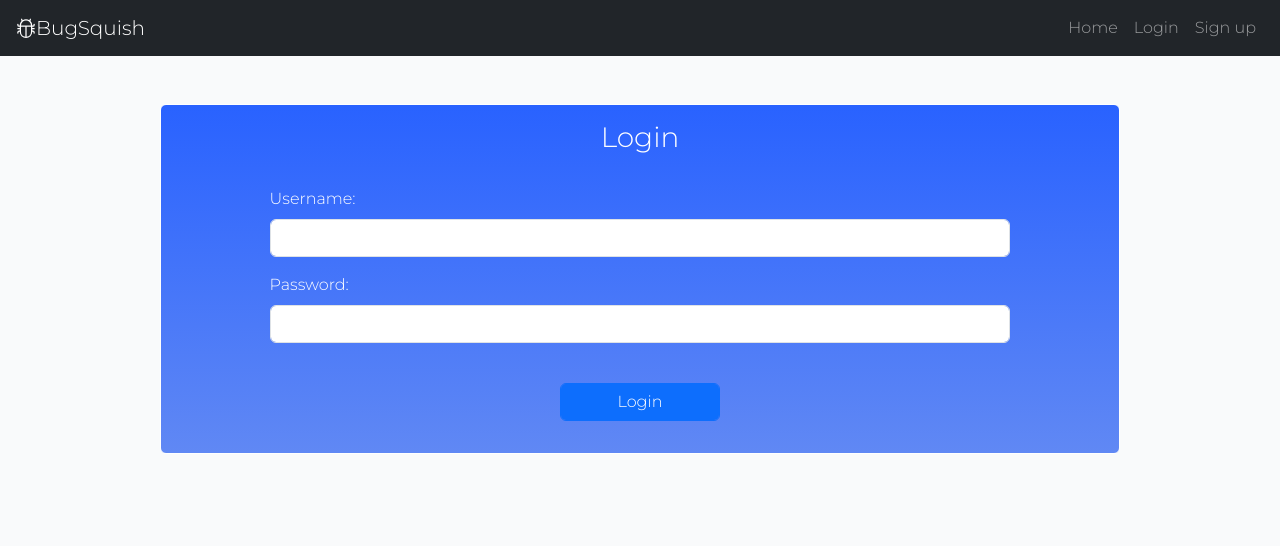
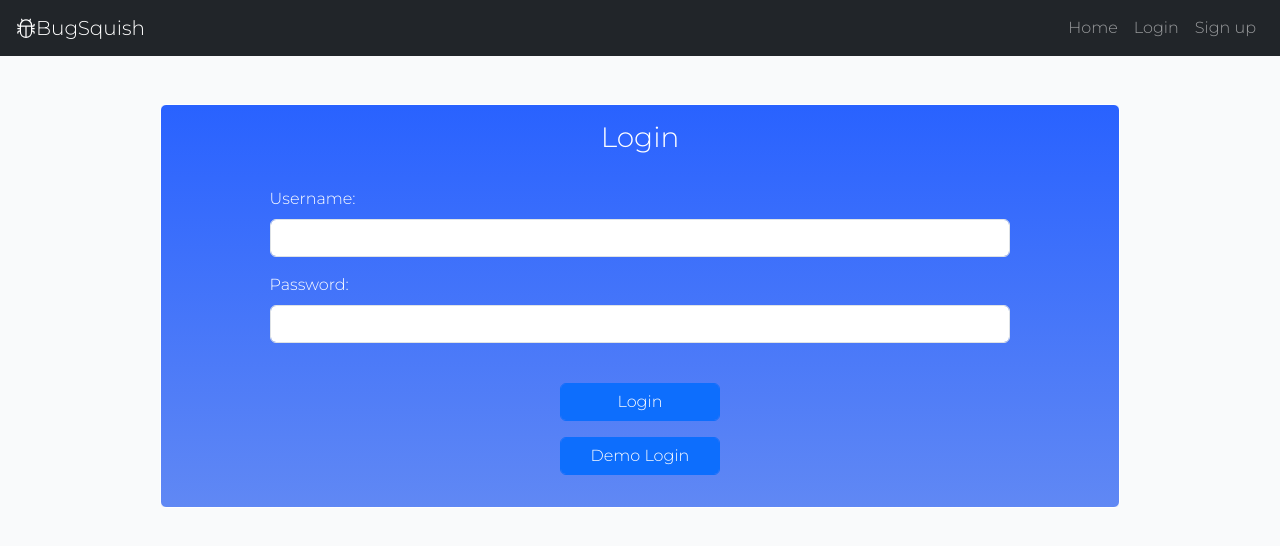
Before and after one commit to tun35770/BugSquish, a React (Vite) app: page /login#/login in a window 1280 px wide. Shown: the top 546 px of the page. Built offline with nearby package versions, Linux system fonts and the light colour scheme.

Commit message:
Demo Login Button

```diff
--- a/src/components/Login.tsx
+++ b/src/components/Login.tsx
@@ -28,6 +28,12 @@ const Login = () => {
         e.preventDefault();
 
         await login(username, password);
+    }
+
+    async function onDemoLogin(e: React.FormEvent){
+        e.preventDefault();
+
+        await login('ryanmu1415', 'Password123456#');
     }
 
 
@@ -79,6 +85,21 @@ const Login = () => {
 
             {error && <div className="error">{error}</div>}
         </Form.Group>
+
+        <Form.Group className='mb-3'>
+            <Form.Control
+                disabled={isLoading}
+                type="submit"
+                value="Demo Login"
+                className="btn btn-primary"
+                onClick={(e) => onDemoLogin(e)}
+                style={{maxWidth:'10em'}}>
+            </Form.Control>
+
+            {error && <div className="error">{error}</div>}
+        </Form.Group>
+
+
         </Form>
 
     </Card>
```
Lines whose indentation alone changed are shown as unchanged.
